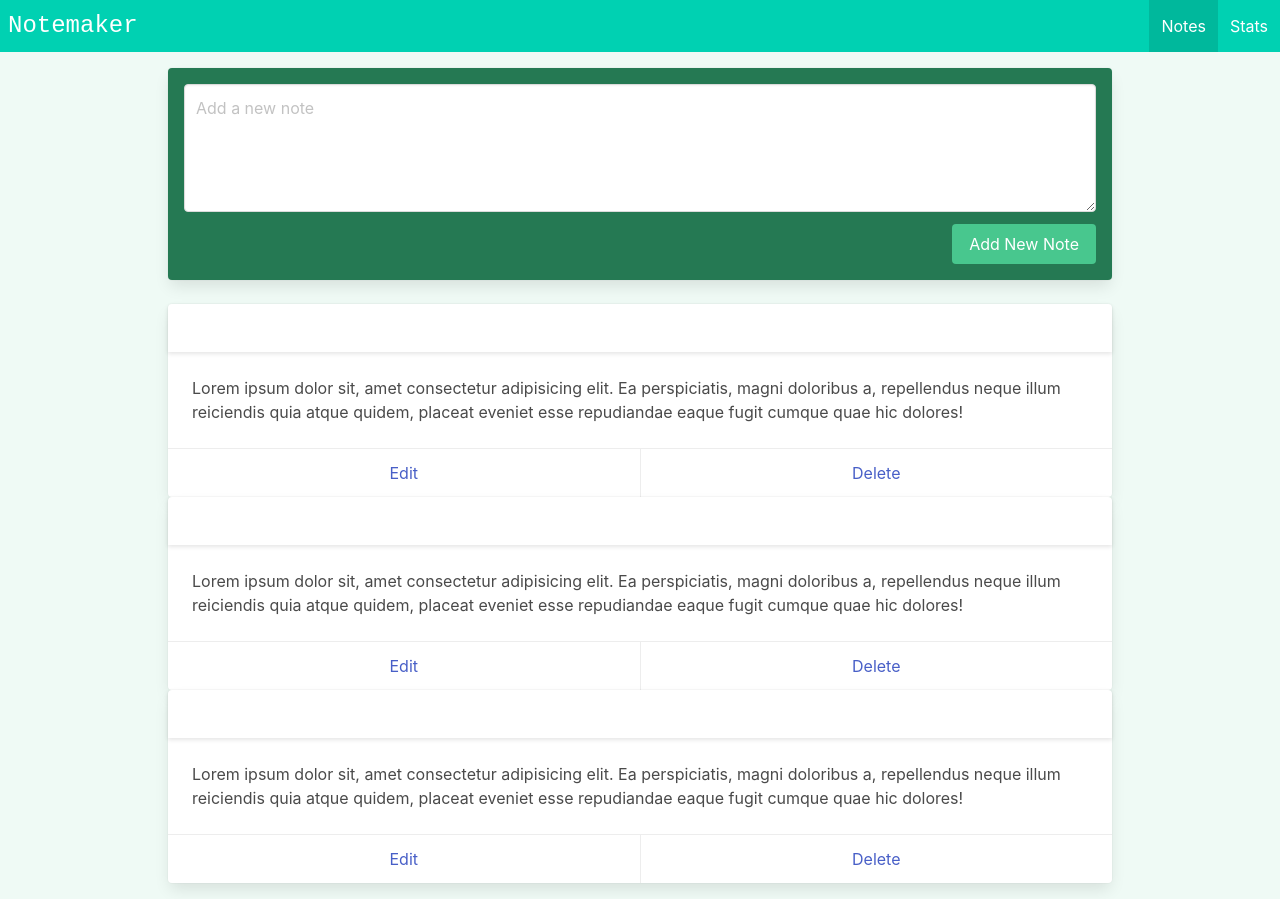
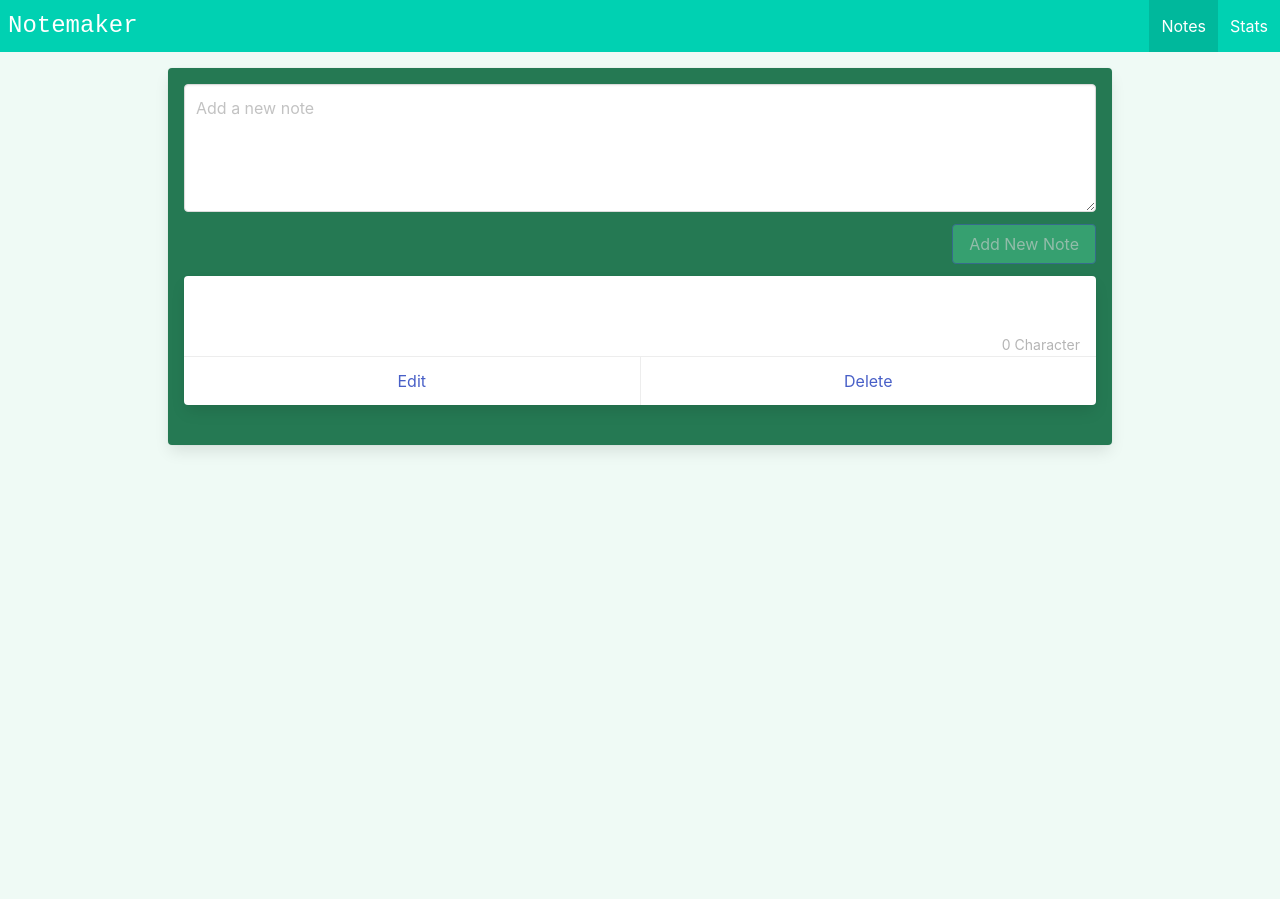
Before and after one commit to Stealty/notemaker-vuejs, a Vue app: page /#/ in a window 1280 px wide. After the commit the page ends 800 px from the top, so only its background shows below. Built offline with nearby package versions, Linux system fonts and the light colour scheme.

Commit message:
feat: create basic functions

```diff
--- /dev/null
+++ b/src/components/Notes/Note.vue
@@ -0,0 +1,41 @@
+<script setup lang="ts">
+import { computed } from "vue";
+
+const props = defineProps({
+  note: {
+    type: Object,
+    required: true,
+  },
+});
+
+const characterLenght = computed(() => {
+  const length = props.note.content.length;
+  const description = length > 1 ? "Characters" : "Character";
+
+  return `${length} ${description}`;
+});
+
+const emit = defineEmits(["deleteNote"]);
+
+const handleDelete = () => {
+  emit("deleteNote", props.note.id);
+  // console.log(props.note.id);
+};
+</script>
+
+<template>
+  <div class="card mb-5">
+    <div class="card-content">
+      {{ note.content }}
+    </div>
+    <div class="has-text-right has-text-grey-light mt-2 mr-4">
+      <small>{{ characterLenght }}</small>
+    </div>
+    <footer class="card-footer">
+      <a href="#" class="card-footer-item">Edit</a>
+      <a href="#" class="card-footer-item" @click.prevent="handleDelete"
+        >Delete</a
+      >
+    </footer>
+  </div>
+</template>
--- a/src/components/layout/NavBar.vue
+++ b/src/components/layout/NavBar.vue
@@ -37,10 +37,18 @@ function toggleActiveMenu() {
       <div class="navbar-start"></div>
 
       <div class="navbar-end">
-        <RouterLink class="navbar-item" active-class="is-active" to="/"
+        <RouterLink
+          @click="isActiveMenu = false"
+          class="navbar-item"
+          active-class="is-active"
+          to="/"
           >Notes</RouterLink
         >
-        <RouterLink class="navbar-item" active-class="is-active" to="/stats"
+        <RouterLink
+          @click="isActiveMenu = false"
+          class="navbar-item"
+          active-class="is-active"
+          to="/stats"
           >Stats</RouterLink
         >
       </div>
--- a/src/views/ViewNotes.vue
+++ b/src/views/ViewNotes.vue
@@ -1,4 +1,41 @@
-<script setup lang="ts"></script>
+<script setup lang="ts">
+import { ref } from "vue";
+import Note from "@/components/Notes/Note.vue";
+
+const notes = ref([
+  {
+    id: "",
+    content: "",
+  },
+]);
+
+const noteInputValue = ref("");
+
+const noteInputRef = ref<any>();
+
+function randomId() {
+  let currentDate = new Date().getTime();
+  let id = currentDate.toString();
+  return id;
+}
+
+function addNewNote(value: any) {
+  const note = {
+    id: randomId(),
+    content: value,
+  };
+  notes.value.unshift(note);
+
+  noteInputValue.value = "";
+  noteInputRef.value.focus();
+}
+
+function deleteNote(id: any) {
+  notes.value = notes.value.filter((note) => {
+    return note.id !== id;
+  });
+}
+</script>
 
 <template>
   <main>
@@ -6,36 +43,33 @@
       <div class="card has-background-success-dark p-4 mb-5">
         <div class="field">
           <div class="control">
-            <textarea class="textarea" placeholder="Add a new note" />
+            <textarea
+              ref="noteInputRef"
+              v-model="noteInputValue"
+              class="textarea"
+              placeholder="Add a new note"
+            />
           </div>
         </div>
 
         <div class="field is-grouped is-grouped-right">
           <div class="control">
-            <button class="button is-link has-background-success">
+            <button
+              :disabled="!noteInputValue.trim()"
+              @click="addNewNote(noteInputValue)"
+              class="button is-link has-background-success"
+            >
               Add New Note
             </button>
           </div>
         </div>
-      </div>
-      <div v-for="i in 3" class="card">
-        <header class="card-header">
-          <button class="card-header-icon" aria-label="more options">
-            <span class="icon">
-              <i class="fas fa-angle-down" aria-hidden="true"></i>
-            </span>
-          </button>
-        </header>
-        <div class="card-content">
-          Lorem ipsum dolor sit, amet consectetur adipisicing elit. Ea
-          perspiciatis, magni doloribus a, repellendus neque illum reiciendis
-          quia atque quidem, placeat eveniet esse repudiandae eaque fugit cumque
-          quae hic dolores!
-        </div>
-        <footer class="card-footer">
-          <a href="#" class="card-footer-item">Edit</a>
-          <a href="#" class="card-footer-item">Delete</a>
-        </footer>
+
+        <Note
+          v-for="note in notes"
+          key="note.id"
+          :note="note"
+          @delete-note="deleteNote"
+        />
       </div>
     </div>
   </main>
```
